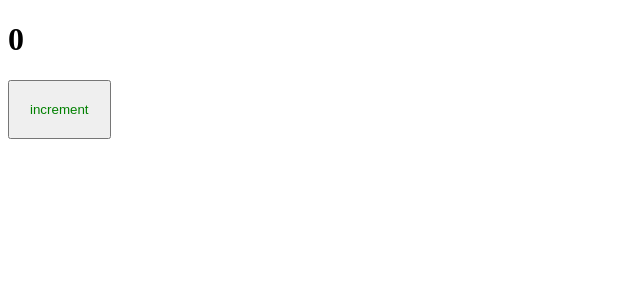
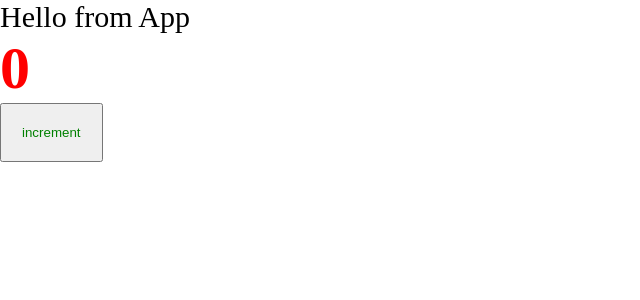
Before and after one commit to GreennPingvin/MyBestProjectEver, a React app: page / in a window 1280 px wide. Shown: the top 300 px of the page, without its empty margins (0-640 px from the left). Built offline with nearby package versions, Linux system fonts and the light colour scheme.

Commit message:
add MiniCssExtractPlugin, css modules

```diff
--- a/package.json
+++ b/package.json
@@ -18,6 +18,7 @@
     "@types/webpack": "^5.28.1",
     "css-loader": "^6.8.1",
     "html-webpack-plugin": "^5.5.3",
+    "mini-css-extract-plugin": "^2.7.6",
     "sass": "^1.64.2",
     "sass-loader": "^13.3.2",
     "style-loader": "^3.3.3",
--- a/src/App.tsx
+++ b/src/App.tsx
@@ -1,9 +1,11 @@
 import React from "react";
 import { Counter } from "./components/Counter";
+import "./index.scss";
 
 const App = () => {
   return (
-    <div>
+    <div className="app">
+      Hello from App
       <Counter />
     </div>
   );
--- /dev/null
+++ b/src/components/Counter.module.scss
@@ -0,0 +1,10 @@
+.Counter {
+  .btn {
+    padding: 20px;
+    color: green;
+  }
+
+  .red {
+    color: red;
+  }
+}
--- a/src/components/Counter.scss
+++ /dev/null
@@ -1,4 +0,0 @@
-button {
-    padding: 20px;
-    color: green;
-}
--- a/src/components/Counter.tsx
+++ b/src/components/Counter.tsx
@@ -1,5 +1,5 @@
 import { useState } from "react";
-import "./Counter.scss";
+import cls from "./Counter.module.scss";
 
 export const Counter = () => {
   const [count, setCounter] = useState<number>(0);
@@ -9,9 +9,11 @@
   };
 
   return (
-    <div>
-      <h1>{count}</h1>
-      <button onClick={increment}>increment</button>
+    <div className={cls.Counter}>
+      <h1 className={cls.red}>{count}</h1>
+      <button className={cls.btn} onClick={increment}>
+        increment
+      </button>
     </div>
   );
 };
--- /dev/null
+++ b/src/global.d.ts
@@ -0,0 +1,4 @@
+declare module "*.scss" {
+  const content: Record<string, string>;
+  export default content;
+}
--- /dev/null
+++ b/src/index.scss
@@ -0,0 +1,9 @@
+* {
+  margin: 0;
+  padding: 0;
+  box-sizing: border-box;
+}
+
+.app {
+  font-size: 30px;
+}
```
Also changed, not shown: 5 other files (tests, documents, lock files or other folders).
